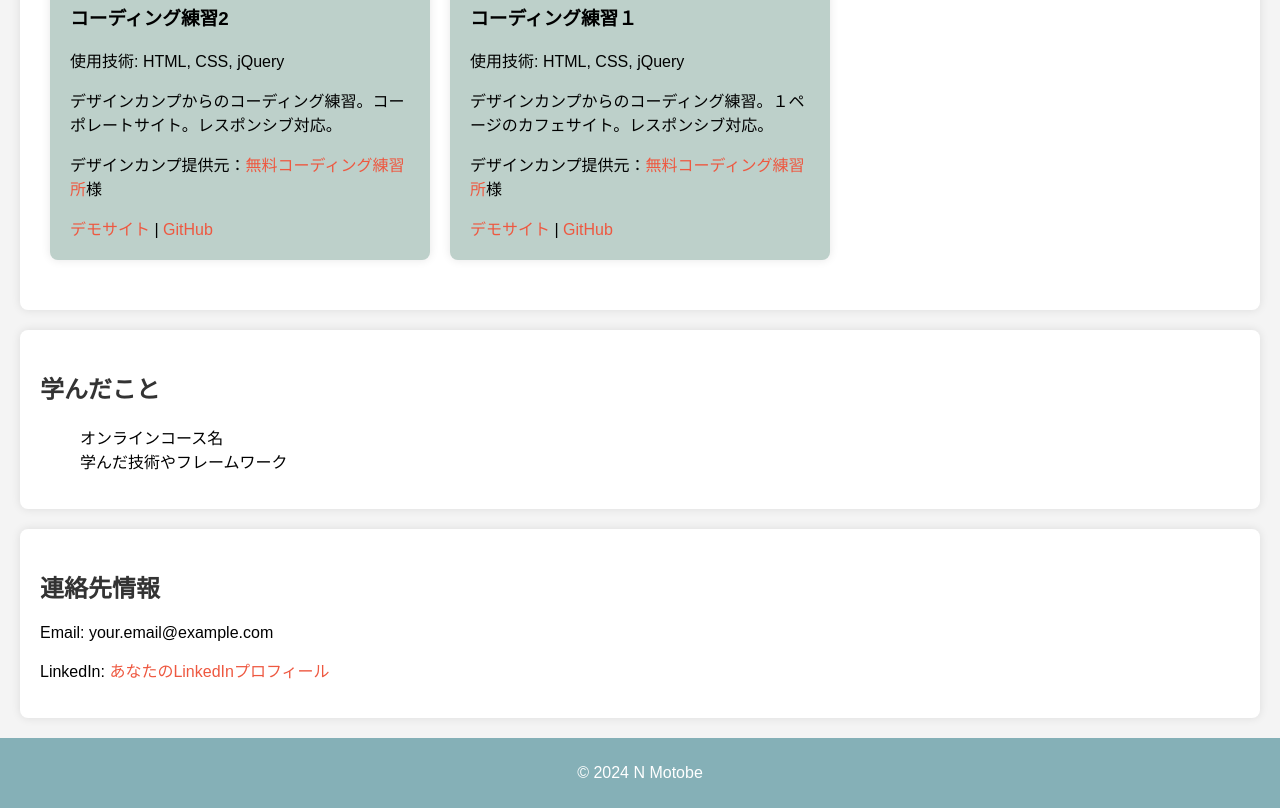
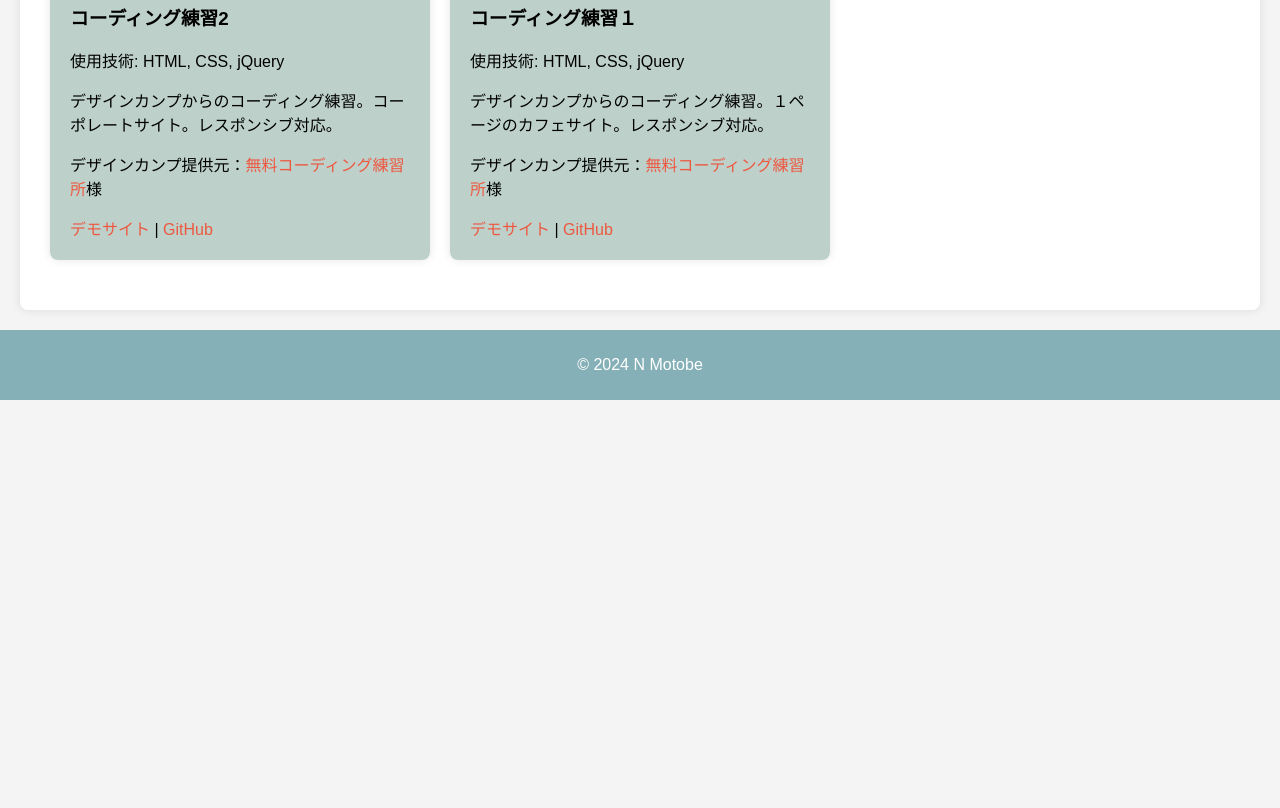
Before and after one commit to n-motobe/portfolio, a website: page index.html in a window 1280 px wide. Shown: the part 1945-2753 px from the top of the page. After the commit the page ends 2345 px from the top, so only its background shows below. Drawn offline with Linux system fonts and the light colour scheme.

Commit message:
不要なセクションの削除

```diff
--- a/index.html
+++ b/index.html
@@ -15,14 +15,12 @@
           <li><a href="#about">自己紹介</a></li>
           <li><a href="#tech-stack">技術スタック</a></li>
           <li><a href="#projects">作品一覧</a></li>
-          <li><a href="#learning">学んだこと</a></li>
-          <li><a href="#contact">連絡先情報</a></li>
         </ul>
       </nav>
     </header>
     <section id="about">
       <h2>自己紹介</h2>
-      <p>私のバックグラウンドやWeb業界への熱意をここに書きます。</p>
+      <p>バックグラウンドやWeb業界への熱意を書く</p>
     </section>
     <section id="tech-stack">
       <h2>技術スタック</h2>
@@ -136,18 +134,6 @@
       </div>
     </section>
 
-    <section id="learning">
-      <h2>学んだこと</h2>
-      <ul>
-        <li>オンラインコース名</li>
-        <li>学んだ技術やフレームワーク</li>
-      </ul>
-    </section>
-    <section id="contact">
-      <h2>連絡先情報</h2>
-      <p>Email: your.email@example.com</p>
-      <p>LinkedIn: <a href="#">あなたのLinkedInプロフィール</a></p>
-    </section>
     <footer>
       <p>&copy; 2024 N Motobe</p>
     </footer>
```
